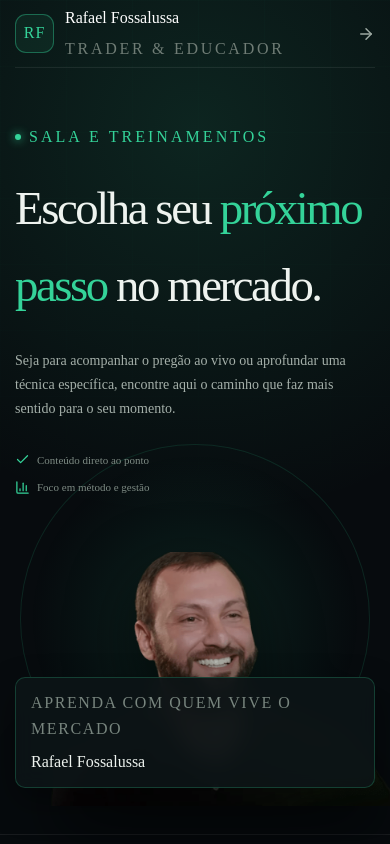
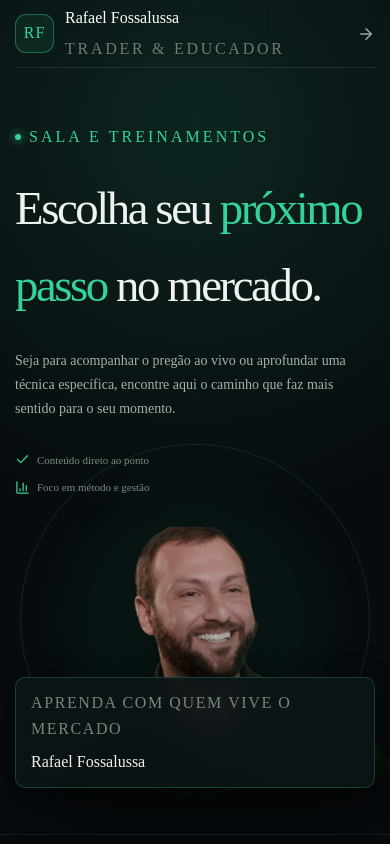
Before and after one commit to allancustodio/salarafa, a Next.js app: page /cursos in a window 390 px wide. Shown: the top 844 px of the page. Built offline with nearby package versions, Linux system fonts and the light colour scheme.

Commit message:
Centralizando rosto do Rafa

```diff
--- a/app/cursos/catalog.module.css
+++ b/app/cursos/catalog.module.css
@@ -151,7 +151,7 @@
   .hero h1 { font-size: clamp(42px, 12vw, 58px); }
   .heroCopy > p { font-size: 14px; }
   .heroPhoto { min-height: 310px; width: min(100%, 370px); margin: 0 auto; }
-  .heroPhoto img { transform: translateX(7%); transform-origin: center bottom; }
+  .heroPhoto img { transform: translate(7%, -9%); transform-origin: center bottom; }
   .photoCaption { right: 0; bottom: 18px; }
   .catalog { padding-top: 72px; }
   .catalogHead { margin-bottom: 44px; }
```
